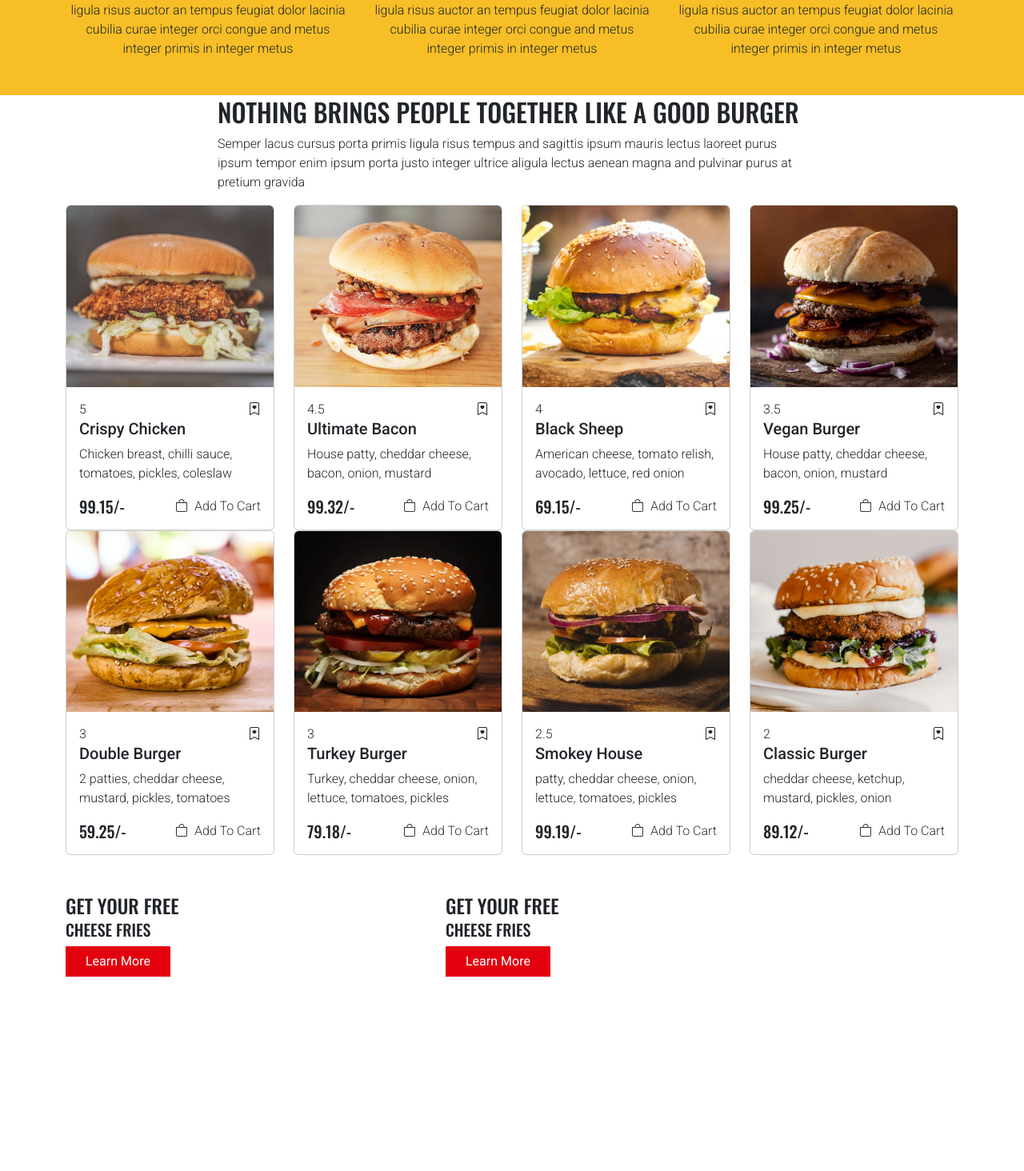
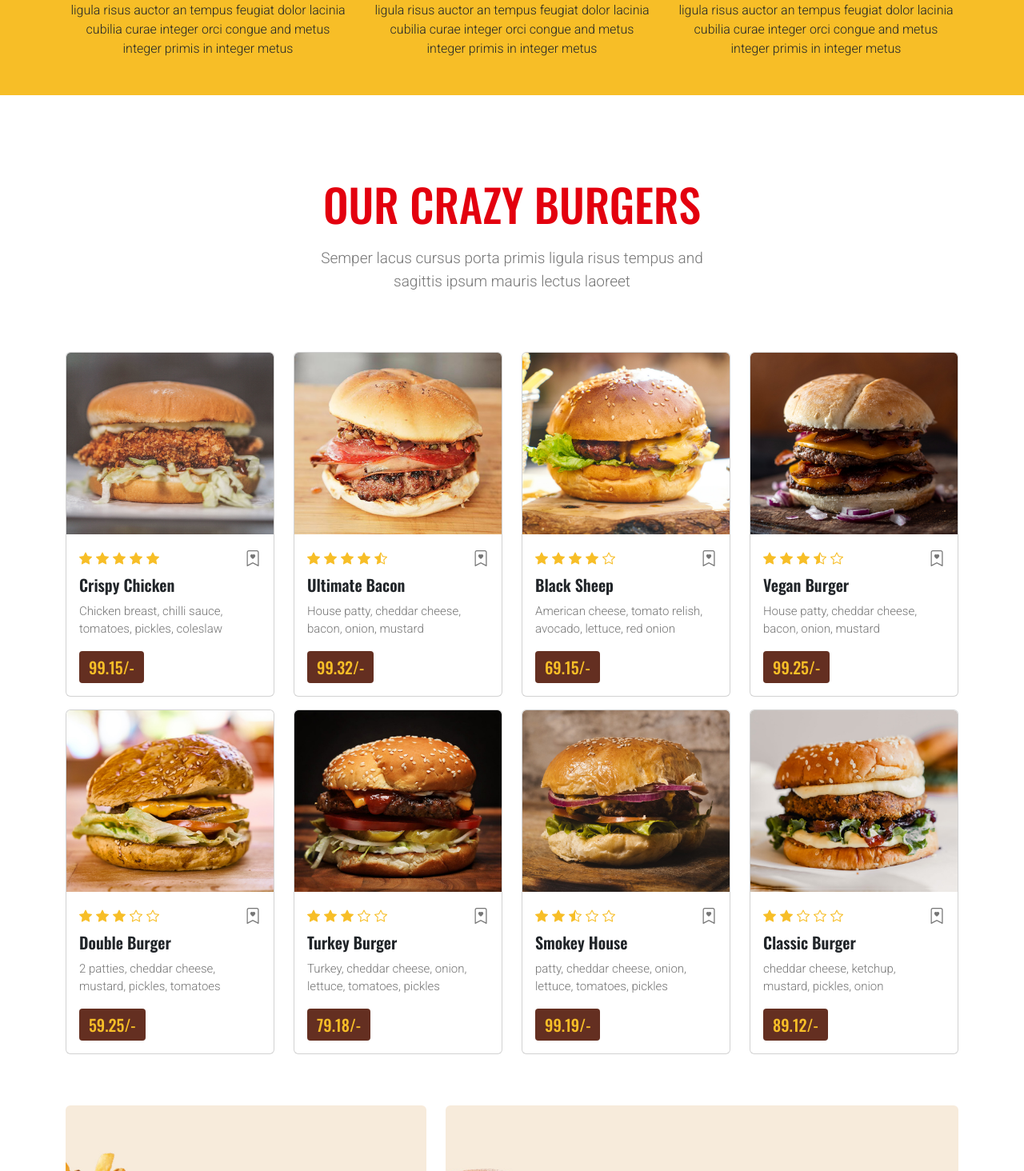
Before and after one commit to tahseen-haider/Grill-n-Blaze-Fast-Food-Online-Shop-, a React (Vite) app in the folder client/: page / in a window 1280 px wide. Shown: the part 1886-3350 px from the top of the page at 80% size. Before the commit the page ends 3107 px from the top, so only its background shows below. Built offline with nearby package versions, Linux system fonts and the light colour scheme.

Commit message:
Menu Section Completed

```diff
--- a/client/src/components/Layouts/Cards.jsx
+++ b/client/src/components/Layouts/Cards.jsx
@@ -1,7 +1,7 @@
 import { Card, Col } from "react-bootstrap";
 import { Link } from "react-router-dom";
 
-export default function Cards({image, rating, title, paragraph, price}) {
+export default function Cards({image, rating, title, paragraph, price,renderRatingIcons}) {
 
   return (
     <Col sm={6} lg={4} xl={3}>
@@ -11,7 +11,9 @@ export default function Cards({image, rating, title, paragraph, price}) {
             </div>
             <Card.Body>
                 <div className="d-flex align-items-center justify-content-between">
-                    <div className="item-rating">{rating}</div>
+                    <div className="item-rating">
+                        {renderRatingIcons(rating)}
+                    </div>
                     <div className="wishlist">
                         <i className="bi bi-bookmark-heart"></i>
                     </div>
@@ -25,7 +27,7 @@ export default function Cards({image, rating, title, paragraph, price}) {
                         <h5 className="mb-0">{price}/-</h5>
                     </div>
                     <div className="add-to-cart">
-                        <Link to="/">
+                        <Link to="/" >
                             <i className="bi bi-bag me-2"></i>
                             Add To Cart
                         </Link>
--- a/client/src/pages/Home/Section3.jsx
+++ b/client/src/pages/Home/Section3.jsx
@@ -79,18 +79,39 @@ const products = [
     // Add more mock data objects as needed
 ];
 
+const renderRatingIcons = (rating) => {
+  const starsHTML = [];
+
+  for(let i=0; i<5; i++)
+  {
+    if(rating>0.5)
+    {
+      starsHTML.push(<i className="bi bi-star-fill"></i>)
+    }
+    else if (rating>0 && rating<1)
+    {
+      starsHTML.push(<i className="bi bi-star-half"></i>)
+    }
+    else {
+      starsHTML.push(<i className="bi bi-star"></i>)
+    }
+    rating--;
+  }
+
+  return starsHTML;
+}
+
+
 export default function Section3() {
   return (
     <>
         <section className="menu-section">
             <Container>
                 <Row>
-                    <Col lg={{span:8, offset:2}}>
-                        <h2>Nothing brings people together like a good burger</h2>
-                        <p>Semper lacus cursus porta primis ligula risus tempus and
-                sagittis ipsum mauris lectus laoreet purus ipsum tempor enim
-                ipsum porta justo integer ultrice aligula lectus aenean magna
-                and pulvinar purus at pretium gravida</p>
+                    <Col lg={{span:8, offset:2}} className="text-center mb-5">
+                        <h2>OUR CRAZY BURGERS</h2>
+                        <p className="para">Semper lacus cursus porta primis ligula risus tempus and
+                sagittis ipsum mauris lectus laoreet </p>
                     </Col>
                 </Row>
                 <Row>
@@ -102,7 +123,7 @@ export default function Section3() {
                         title={item.title}
                         paragraph={item.paragraph}
                         price={item.price}
-                        // ratingIcons = {ratingIcon}
+                        renderRatingIcons = {renderRatingIcons}
                       />
                     }
                     )}
--- a/client/src/styles/HomeStyle.css
+++ b/client/src/styles/HomeStyle.css
@@ -1,10 +1,10 @@
 /* Home Hero 1.0 */
 
-.btn{
+.btn {
   position: relative;
 }
 
-.hero-section{
+.hero-section {
   position: relative;
   background: url("../assets/hero/hero-1.jpg") no-repeat center center;
   background-size: cover;
@@ -14,7 +14,8 @@
 }
 
 .hero-section .price-badge {
-    background: url("../assets/hero/price-badge-yellow.png") no-repeat center center;
+  background: url("../assets/hero/price-badge-yellow.png") no-repeat center
+    center;
   background-size: cover;
   position: absolute;
   top: -20px;
@@ -43,7 +44,7 @@
   line-height: 1;
 }
 
-.hero-section .hero-text h1{
+.hero-section .hero-text h1 {
   font-family: var(--lilita-font);
   font-size: 7rem;
   line-height: 1;
@@ -51,7 +52,7 @@
   letter-spacing: 3px;
 }
 
-.hero-section .hero-text h2{
+.hero-section .hero-text h2 {
   font-family: var(--lilita-font);
   font-size: 2.5rem;
   line-height: 1;
@@ -59,7 +60,7 @@
   letter-spacing: 3px;
 }
 
-.hero-section .hero-text p{
+.hero-section .hero-text p {
   padding: 0 5%;
 }
 
@@ -68,7 +69,7 @@
 .about-section {
   padding-top: 80px;
   padding-bottom: 300px;
-    background: url('../assets/about/about-1.jpg') no-repeat center center;
+  background: url("../assets/about/about-1.jpg") no-repeat center center;
   background-size: cover;
   width: 100%;
 }
@@ -92,7 +93,7 @@
   max-width: 25%;
 }
 
-.about-box h4{
+.about-box h4 {
   font-size: 26px;
   line-height: 1;
   letter-spacing: 0.5008px;
@@ -101,6 +102,118 @@
 
 /* Home Section 3.0 */
 
+.menu-section {
+  padding: 100px 0 100px;
+}
+
+.menu-section .card {
+    margin-bottom: 1rem;
+}
+
+.menu-section .card-img-top {
+  transition: all 500ms ease-in-out;
+}
+
+.menu-section h2 {
+  font-size: 3.5rem;
+  color: var(--light-red);
+}
+
+.menu-section .para {
+    color: var(--grey);
+    padding: 10px 100px;
+    font-size: 19px;
+}
+
+.menu-section .item-rating i {
+    color: var(--yellow);
+    padding-right: 5px;
+}
+
+.menu-section .wishlist i {
+    color: var(--grey);
+    font-size: 20px;
+    cursor: pointer;
+}
+
+.menu-section .wishlist i:hover {
+    color: var(--light-red);
+}
+
+.menu-section .card-title {
+    font-family: var(--oswald-font);
+    font-weight: 600;
+    margin: 5px 0 10px;
+}
+
+.menu-section .card-text {
+    color: var(--grey);
+    font-size: 15px;
+}
+
+.menu-section .menu-price {
+    background-color: var(--bg-coffee);
+    display: inline-block;
+    padding: 7px 12px;
+    border-radius: 4px;
+    color: var(--yellow);
+    font-size: 1rem;
+}
+
+.menu-section .add-to-cart a {
+    background: var(--yellow);
+    display: inline-block;
+    font-size: 1rem;
+    line-height: 1;
+    font-weight: 700;
+    padding: 8px 14px;
+    border-radius: 4px;
+    opacity: 0;
+    transform: translateY(100px);
+    transition: all 500ms ease-in-out;
+}
+
+.menu-section .card:hover {
+    a {
+        opacity: 1;
+        transform: translateY(0);
+    }
+
+    .card-img-top{
+        transform: scale(1.1);
+    }
+}
+
+.menu-section .ads-box {
+    text-align: right;
+    padding: 80px 35px 50px;
+    border-radius: 6px;
+}
+
+.menu-section .ads-img1 {
+    background: url('../assets/menu/ads-1.jpg');
+    background-size: cover;
+}
+.menu-section .ads-img2 {
+    background: url('../assets/menu/ads-2.jpg');
+    background-size: cover;
+}
+
+.menu-section .ads-box h4{
+    font-size: 2.25rem;
+    font-weight: 300;
+    color: var(--brown);
+}
+
+.menu-section .ads-box h5{
+    font-size: 2.375rem;
+    color: var(--brown);
+}
+
+.menu-section .ads-box a{
+    font-size: 18px;
+    margin-top: 15px;
+}
 
 
 /* Media Query Mobile */
@@ -117,7 +230,12 @@
 
 @media (max-width: 767px) {
   /* Home Hero 1.0 */
-    .hero-section  .hero-text h1{
+  .hero-section .hero-text h1 {
     font-size: 5.5rem;
   }
+
+  /* Home Menu 1.0 */
+  .menu-section .para {
+    padding: 10px 0;
   }
+}
```
Lines whose indentation alone changed are shown as unchanged.
